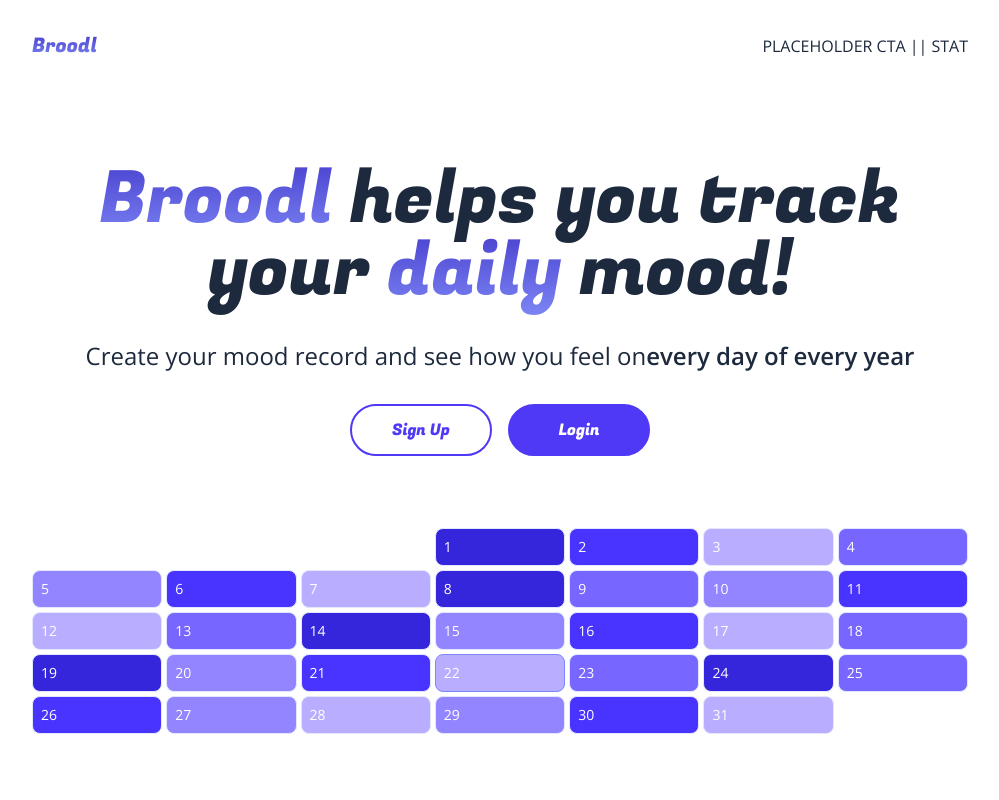
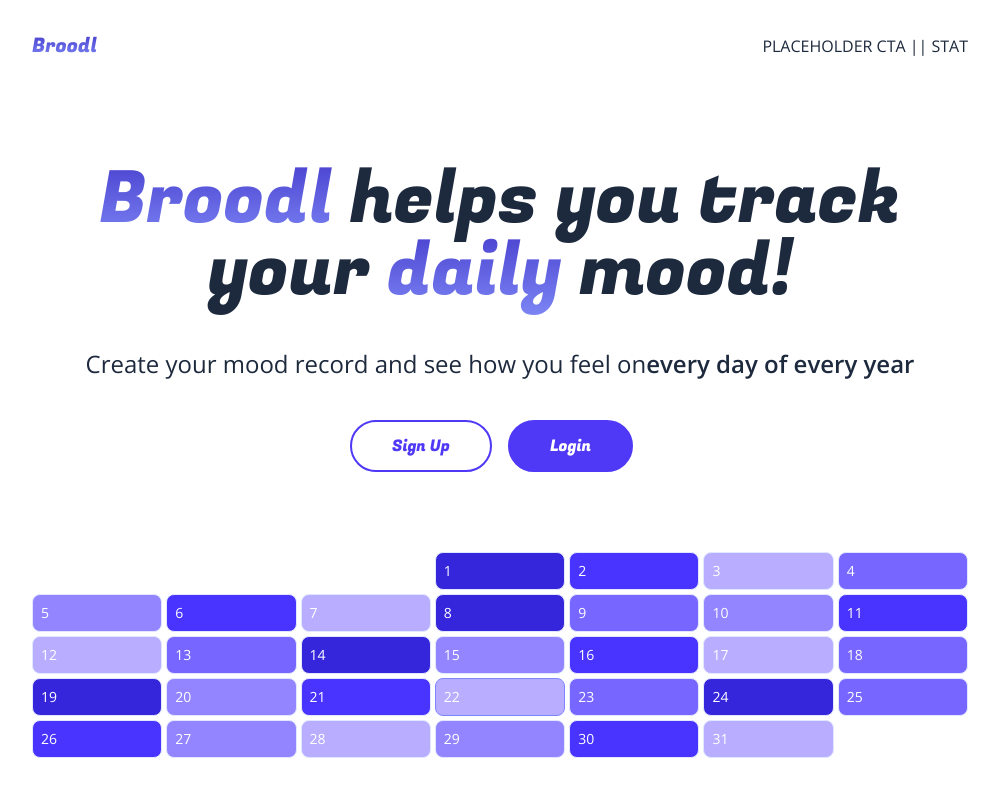
Before and after one commit to liangchow/full-stack-broodl, a Next.js app: page / in a window 1280 px wide. Shown: the top 800 px of the page, without its empty margins (140-1139 px from the left). Built offline with nearby package versions, Linux system fonts and the light colour scheme.

Commit message:
Update Hero.js

```diff
--- a/components/Hero.js
+++ b/components/Hero.js
@@ -2,12 +2,13 @@ import { Fugaz_One } from "next/font/google";
 import React from 'react'
 import Button from './Button';
 import Calendar from "./Calendar";
+import Link from 'next/link'
 
 const fugaz = Fugaz_One({ subsets: ["latin"], weight: ['400'] });
 
 export default function Hero() {
   return (
-    <div className='py-4 md:py-10 flex flex-col gap-4 sm:gap-8'>
+    <div className='py-4 md:py-10 flex flex-col gap-8 sm:gap-10'>
       <h1 className={'text-5xl sm:text-6xl md:text-7xl text-center '+fugaz.className}><span className='textGradient'>Broodl</span> helps you
       track your <span className='textGradient'>daily</span> mood!</h1>
 
@@ -16,7 +17,9 @@ export default function Hero() {
 
         <div className='grid grid-cols-2 gap-4 w-fit mx-auto'>
           <Button text='Sign Up' />
-          <Button text='Login' dark/>
+          <Link href='/dashboard'>
+            <Button text='Login' dark/>
+          </Link>
         </div>
         <Calendar />
     </div>
```
